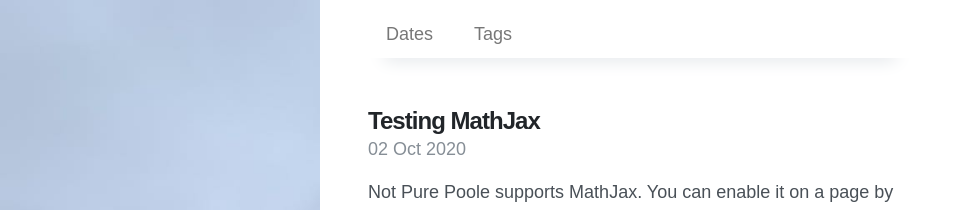
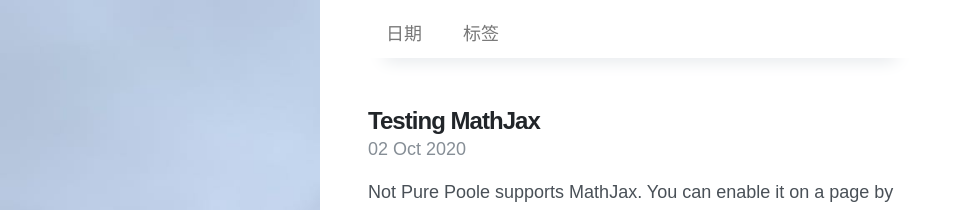
Before and after one commit to gaopengk/gaopengk.github.io, a Jekyll site: the page built from index.html, in a window 1280 px wide. Shown: the top 210 px of the page, without its empty margins (0-975 px from the left). Built offline with Jekyll 4.4.1, drawn with Linux system fonts in a browser that asks for light colours; nearby versions of some CDN libraries; the list of posts is cut into pages by our own code.

Commit message:
Update archive.yml

```diff
--- a/_data/archive.yml
+++ b/_data/archive.yml
@@ -1,9 +1,9 @@
 - type: dates
-  title: Dates
+  title: 日期
   url: /dates/
 #- type: categories
 #  title: Categories
 #  url: /categories/
 - type: tags
-  title: Tags
+  title: 标签
   url: /tags/
```
